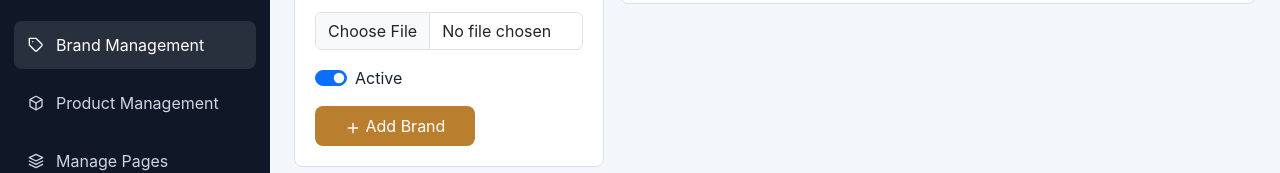
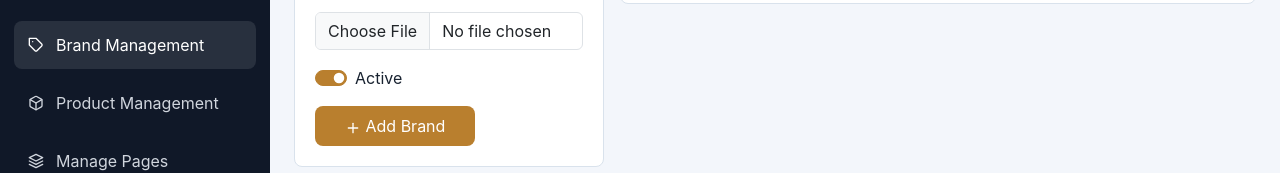
Before and after one commit to codingboyvikash/pharma-lac-, a React (Vite) app in the folder frontend/: page /brands in a window 1280 px wide. Shown: the part 245-418 px from the top of the page. Built offline with nearby package versions, Linux system fonts and the light colour scheme; no server answers; sample sign-in values are in the browser's storage.

Commit message:
esme mene css chnage kiya hai Manage Pages ka working hai

```diff
--- a/frontend/src/styles.css
+++ b/frontend/src/styles.css
@@ -52,6 +52,20 @@ body.dark-mode {
   box-shadow: unset;
 }
 .table-search{z-index: -1;}
+.form-check-input:checked{
+  background-color: var(--primary);
+  border-color: var(--primary);
+}
+.form-check-input:focus{
+  box-shadow: unset;
+}
+
+.nav-link{
+  color: var(--primary);
+}
+.nav-link:hover{
+  color: #b46900;
+}
 .login-panel {
   width: min(420px, 100%);
   background: #fff;
```
